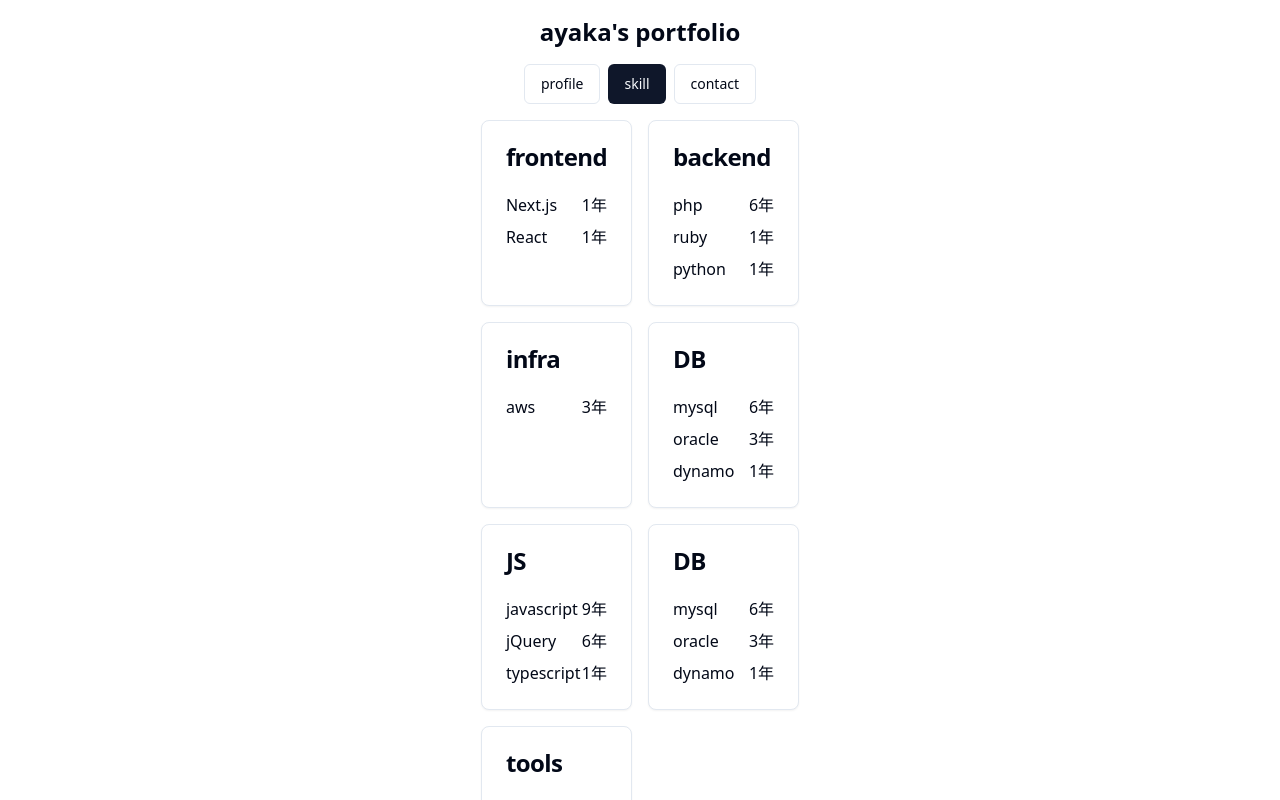
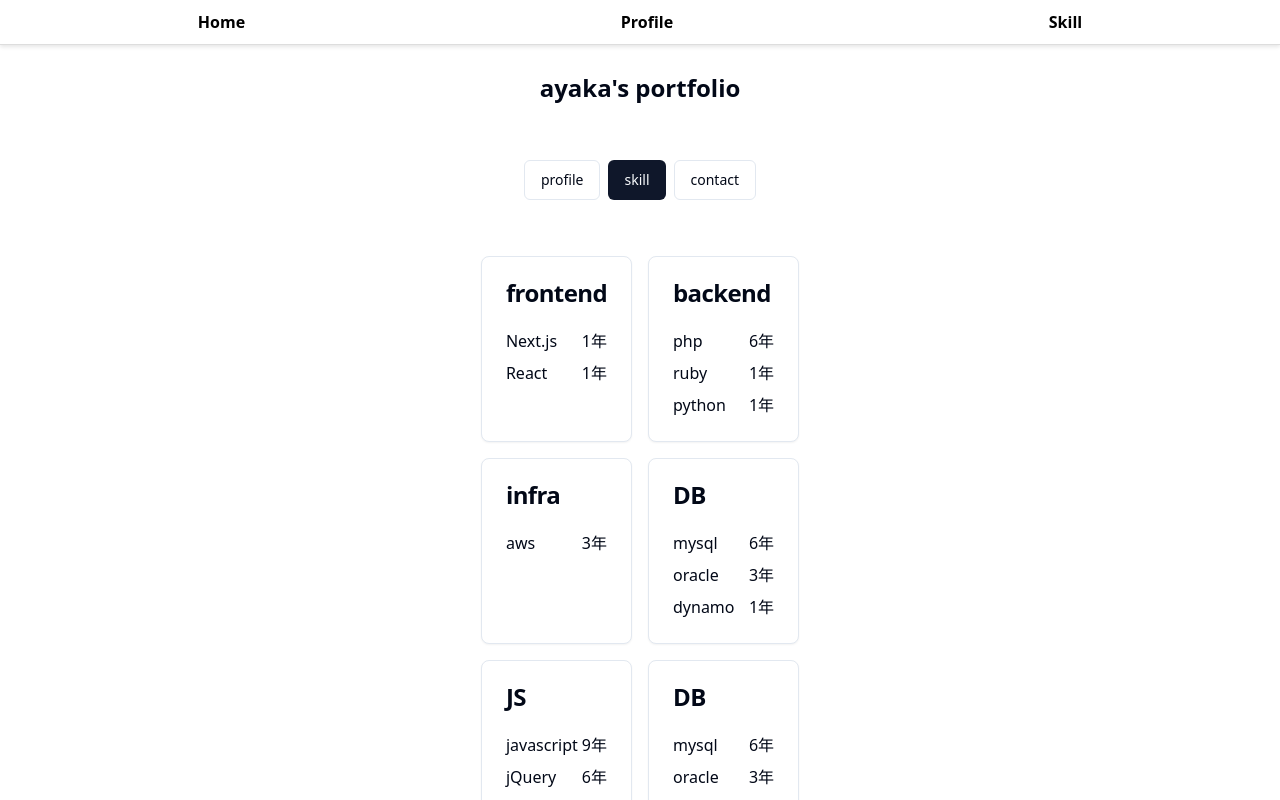
Before and after one commit to ayaaaka/Portfolio, a Next.js app: page /skill in a window 1280 px wide. Shown: the top 800 px of the page. Built offline with nearby package versions, Linux system fonts and the light colour scheme.

Commit message:
add Navbar

```diff
--- a/src/app/page.tsx
+++ b/src/app/page.tsx
@@ -1,19 +1,12 @@
 import React from 'react';
 import Link from 'next/link';
-// import Navbar from './components/Navbar';
+import Navbar from '@/components/Navbar';
 
 const HomePage = () => {
   return (
     <div>
-      {/* <Navbar /> */}
-      <h1>Home Page</h1>
-      <nav>
-        <ul>
-          <li>
-            <Link href="/skill">Go to skill</Link>
-          </li>
-        </ul>
-      </nav>
+      <Navbar />
+      <h1>なんか画像とか置く</h1>
     </div>
   );
 };
--- a/src/app/profile/page.tsx
+++ b/src/app/profile/page.tsx
@@ -3,15 +3,16 @@ import PersonalInfo from '../../components/PersonalInfo';
 import SkillBar from '../../components/SkillBar';
 import LanguageSkill from '../../components/LanguageSkill';
 import WorkExperience from '../../components/WorkExperience';
-import Image from 'next/image';
+import Navbar from '@/components/Navbar';
 import '../../styles/profile.css';
 
 
 const ProfilePage = () => {
   return (
-    <div className="container">
-      <div className="left-column">
-        <PersonalInfo imageUrl={'img/profile/bear.png'}/>
+    <div className="container items-center space-y-14">
+      <Navbar />
+      <div className="left-column ">
+        <PersonalInfo imageUrl={'/img/profile/bear.png'}/>
         <br />
         <div className="personal-skills">
           <h2>パーソナルスキル</h2>
--- a/src/app/skill/page.tsx
+++ b/src/app/skill/page.tsx
@@ -1,14 +1,11 @@
-/**
- * v0 by Vercel.
- * @see https://v0.dev/t/01ZhSINo4YH
- * Documentation: https://v0.dev/docs#integrating-generated-code-into-your-nextjs-app
- */
 import { Button } from "@/components/ui/button"
 import { Card, CardHeader, CardTitle, CardContent } from "@/components/ui/card"
+import Navbar from '@/components/Navbar';
 
 export default function Component() {
   return (
-    <div className="flex flex-col items-center p-4 space-y-4">
+    <div className="flex flex-col items-center p-4 space-y-14">
+      <Navbar />
       <div className="text-2xl font-bold">ayaka's portfolio</div>
       <div className="flex space-x-2">
         <Button variant="outline">profile</Button>
--- /dev/null
+++ b/src/components/Navbar.tsx
@@ -0,0 +1,23 @@
+import React from 'react';
+import Link from 'next/link';
+import '../styles/Navbar.css';
+
+const Navbar = () => {
+  return (
+    <nav>
+      <ul>
+        <li>
+          <Link href="/">Home</Link>
+        </li>
+        <li>
+          <Link href="/profile">Profile</Link>
+        </li>
+        <li>
+          <Link href="/skill">Skill</Link>
+        </li>
+      </ul>
+    </nav>
+  );
+};
+
+export default Navbar;
--- /dev/null
+++ b/src/styles/Navbar.css
@@ -0,0 +1,33 @@
+nav {
+    position: fixed;
+    top: 0;
+    left: 0;
+    width: 100%;
+    background-color: #fff;
+    border-bottom: 1px solid #ddd;
+    box-shadow: 0 2px 4px rgba(0, 0, 0, 0.1);
+    z-index: 1000;
+  }
+
+  nav ul {
+    display: flex;
+    justify-content: space-around;
+    align-items: center;
+    list-style: none;
+    padding: 10px;
+    margin: 0;
+  }
+
+  nav ul li {
+    margin: 0 10px;
+  }
+
+  nav a {
+    text-decoration: none;
+    color: #000;
+    font-weight: bold;
+  }
+
+  nav a:hover {
+    color: #0070f3;
+  }
--- a/src/styles/profile.css
+++ b/src/styles/profile.css
@@ -2,9 +2,9 @@
 @import "tailwindcss/components";
 @import "tailwindcss/utilities";
 
-/* 追加のカスタムスタイルをここに記述 */
 .container {
     display: flex;
+    margin-top: 10px;
 }
 
 .left-column {
```
